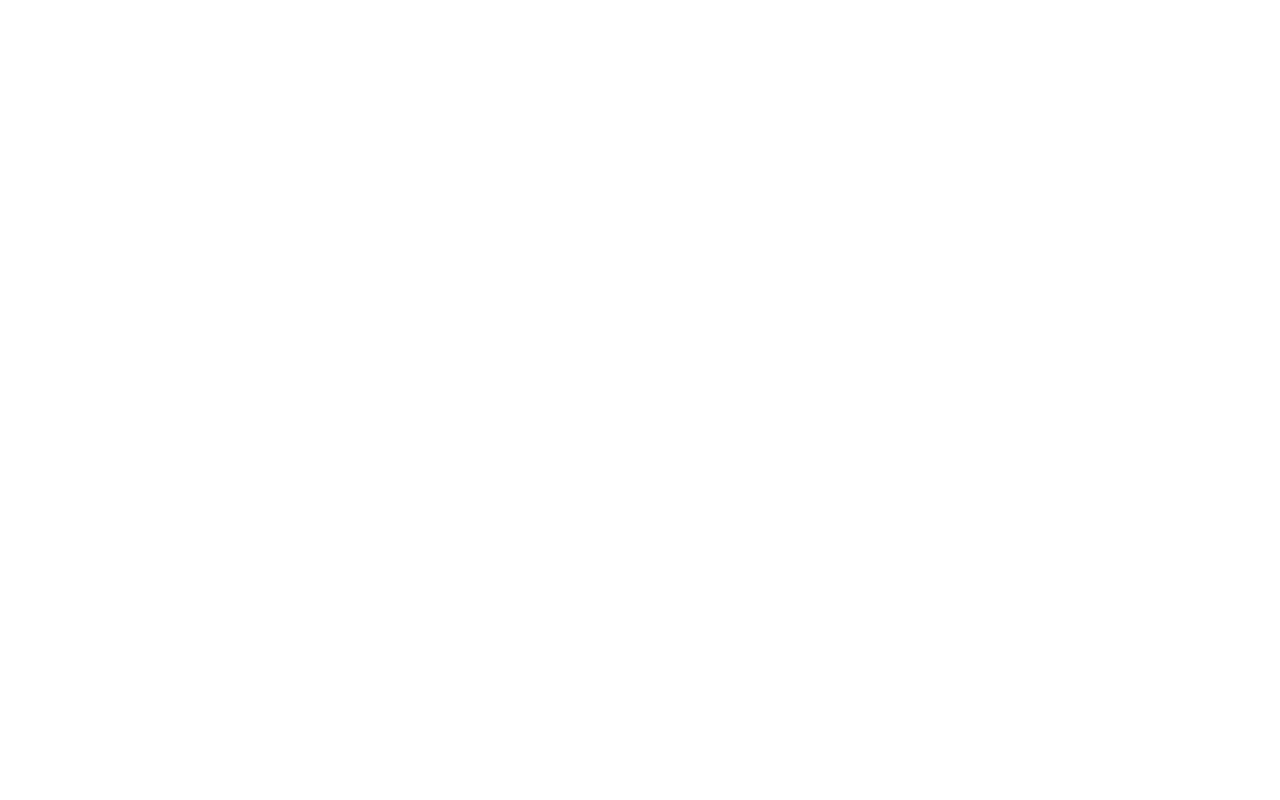
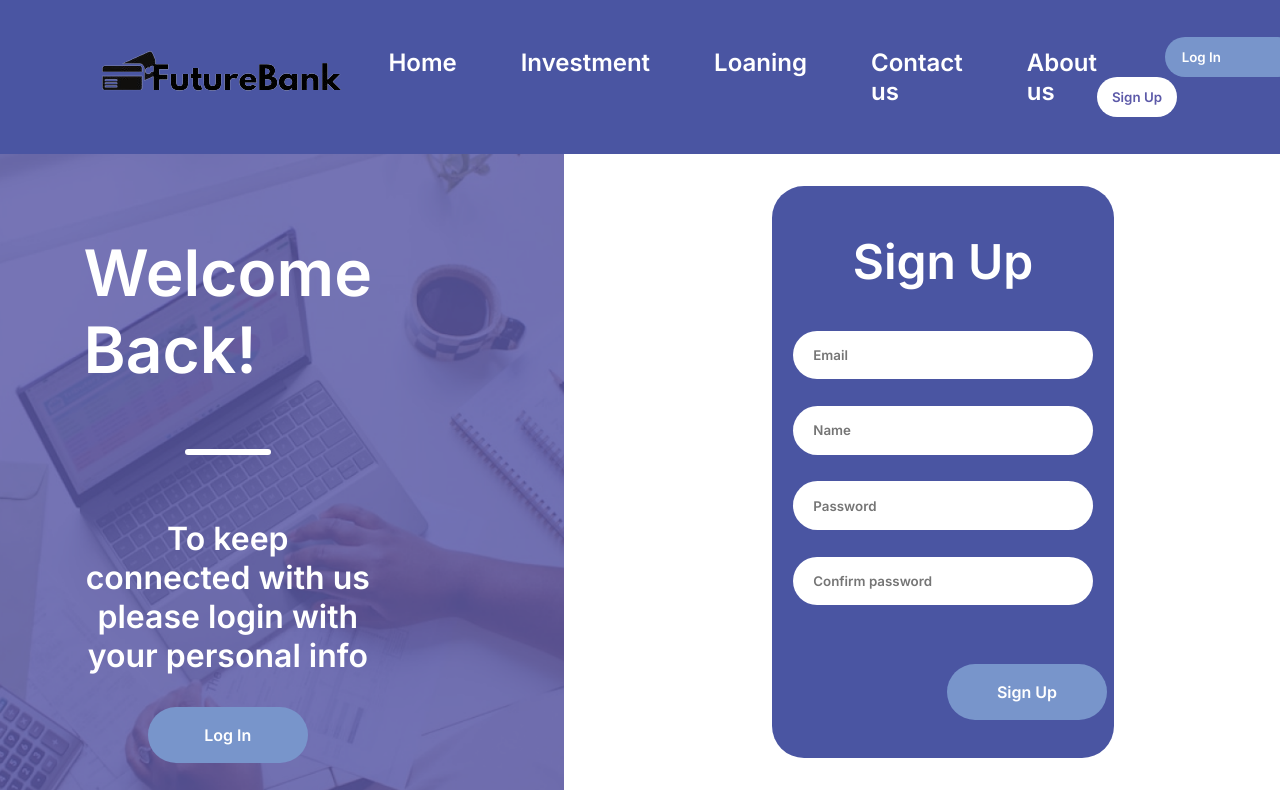
Before and after one commit to WissamDouskary/FutureBank, a plain HTML site: page html/registration.html in a window 1280 px wide. Drawn offline with Linux system fonts and the light colour scheme; a web font is replaced by a local one.

Commit message:
Update registration.html

```diff
--- a/html/registration.html
+++ b/html/registration.html
@@ -10,6 +10,38 @@
     <title>FutureBank | Register</title>
 </head>
 <body>
-
+    <header>
+        <a href=""><img src="../img/logo1.png" alt=""></a>
+        <ul>
+            <li><a href="../index.html">Home</a></li>
+            <li><a href="">Investment</a></li>
+            <li><a href="">Loaning</a></li>
+            <li><a href="../html/contact.html">Contact us</a></li>
+            <li><a href="">About us</a></li>
+        </ul>
+        <div class="logsign">
+            <button><a href="/html/login.html">Log In</a></button>
+            <button><a href="/html/registration.html">Sign Up</a></button>
+        </div>
+    </header>
+    <div class="body">
+        <div class="contact">
+            <form>
+                <h2>Sign Up</h2>
+                <input type="email" placeholder="Email" required>
+                <input type="text" placeholder="Name" required>
+                <input type="password" placeholder="Password" required>
+                <input type="password" placeholder="Confirm password" required>
+                <input type="button" class="btn" value="Sign Up">
+            </form>
+        </div>
+        <div class="content">
+            <h2>Welcome Back!</h2>
+            <hr>
+            <p>To keep connected with us please login with your personal info
+            </p>
+            <a href="../html/login.html"><button class="btn">Log In</button></a>
+        </div>
+    </div>
 </body>
 </html>
```
